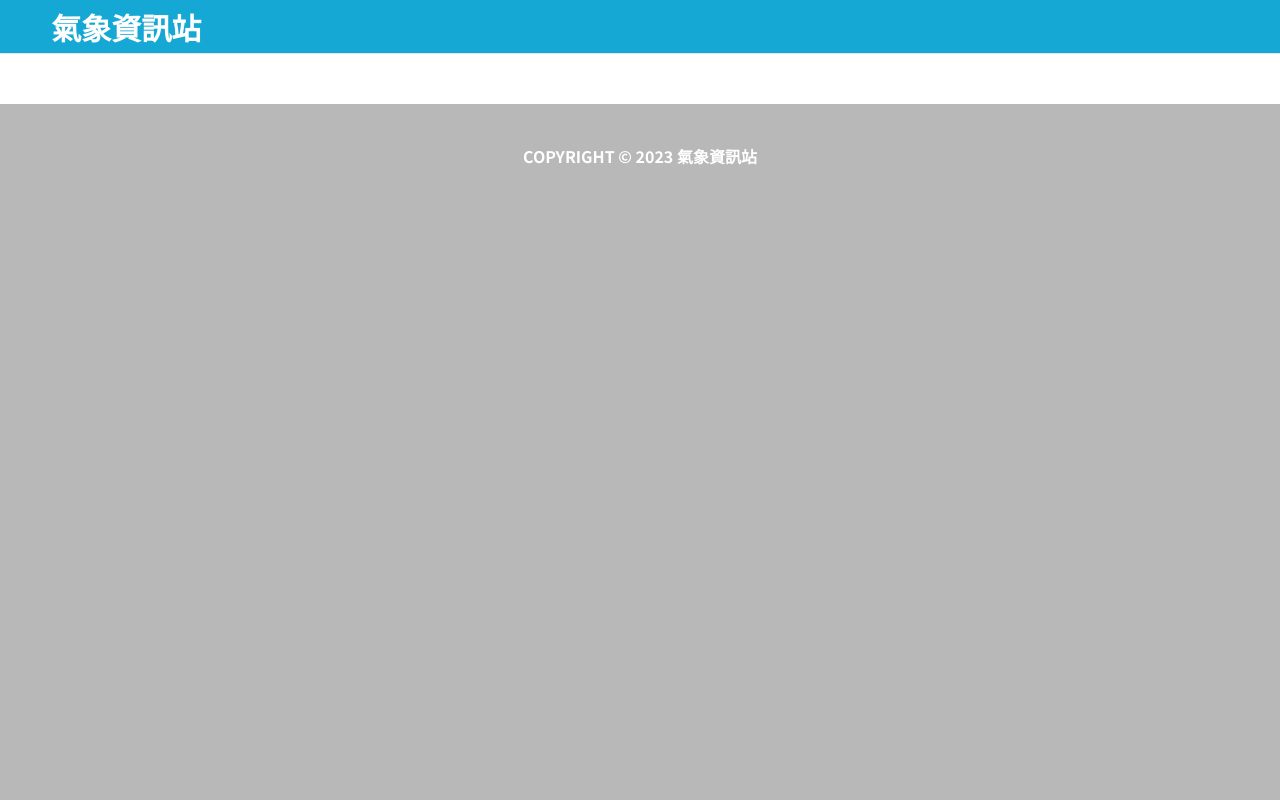
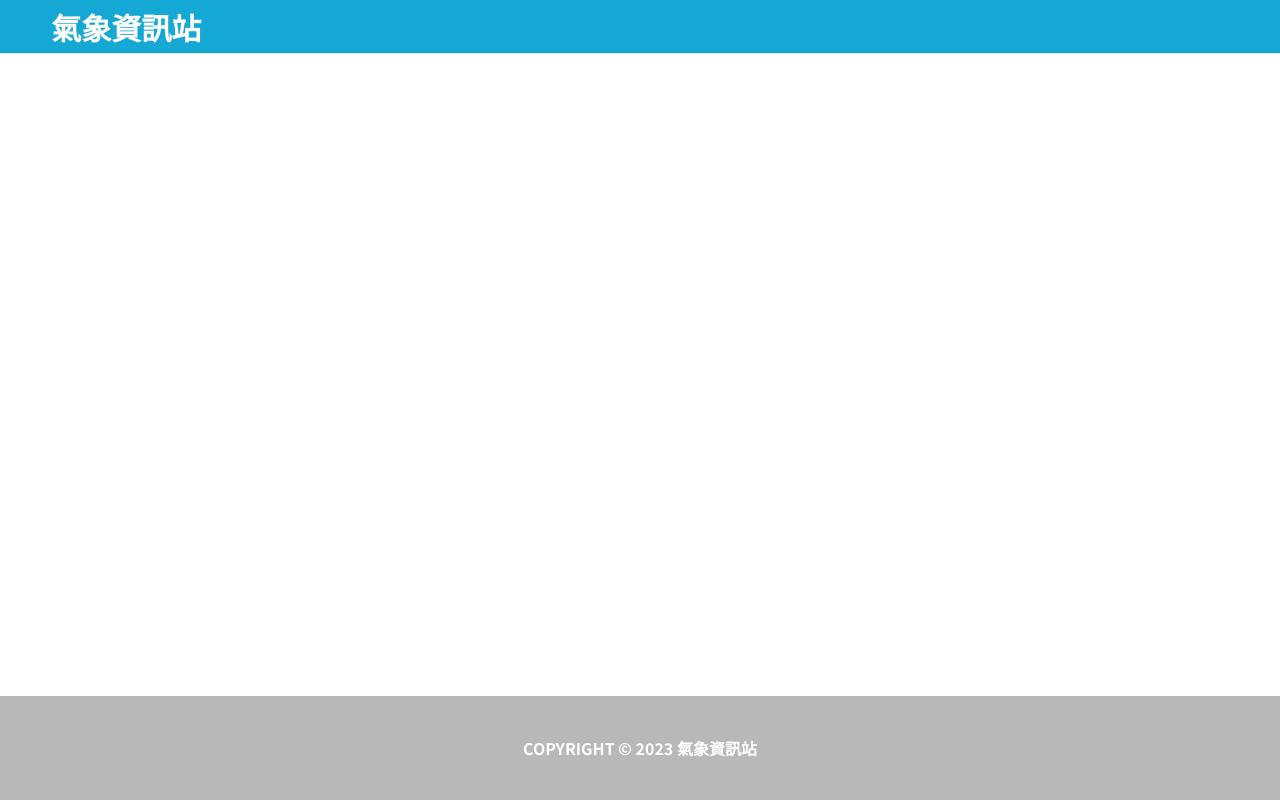
Before and after one commit to ywyang236/wehelp-week8, a Flask app: template templates/base.html in a window 1280 px wide. Run offline with Flask 3, Linux system fonts and the light colour scheme; the template is opened without the code that fills it, so the values that code supplies are empty; parts of the project's set-up code (start-up, migrations or seed data) failed here and were passed over.

Commit message:
update base.css and taiwan.js

```diff
--- a/static/styles/base.css
+++ b/static/styles/base.css
@@ -7,12 +7,11 @@
     font-family: Noto Sans TC;
 }
 
-body {
+body{
     display: flex;
     flex-direction: column;
     min-height: 100vh;
     overflow-x: hidden;
-    /* hide horizontal scroll bar */
 }
 
 h2 {
@@ -78,16 +77,12 @@ footer {
     background-color: #b8b8b8;
     color: white;
     display: flex;
+    height: 104px;
+    align-items: center;
     justify-content: center;
     font-weight: bold;
     margin-top: auto;
-    min-height: calc(100vh - 104px);
 }
-
-footer p {
-    margin-top: 40px;
-}
-
 
 .loading_screen {
     position: fixed;
```
Also changed, not shown: static/javascripts/taiwan.js (+14 -0 lines).
